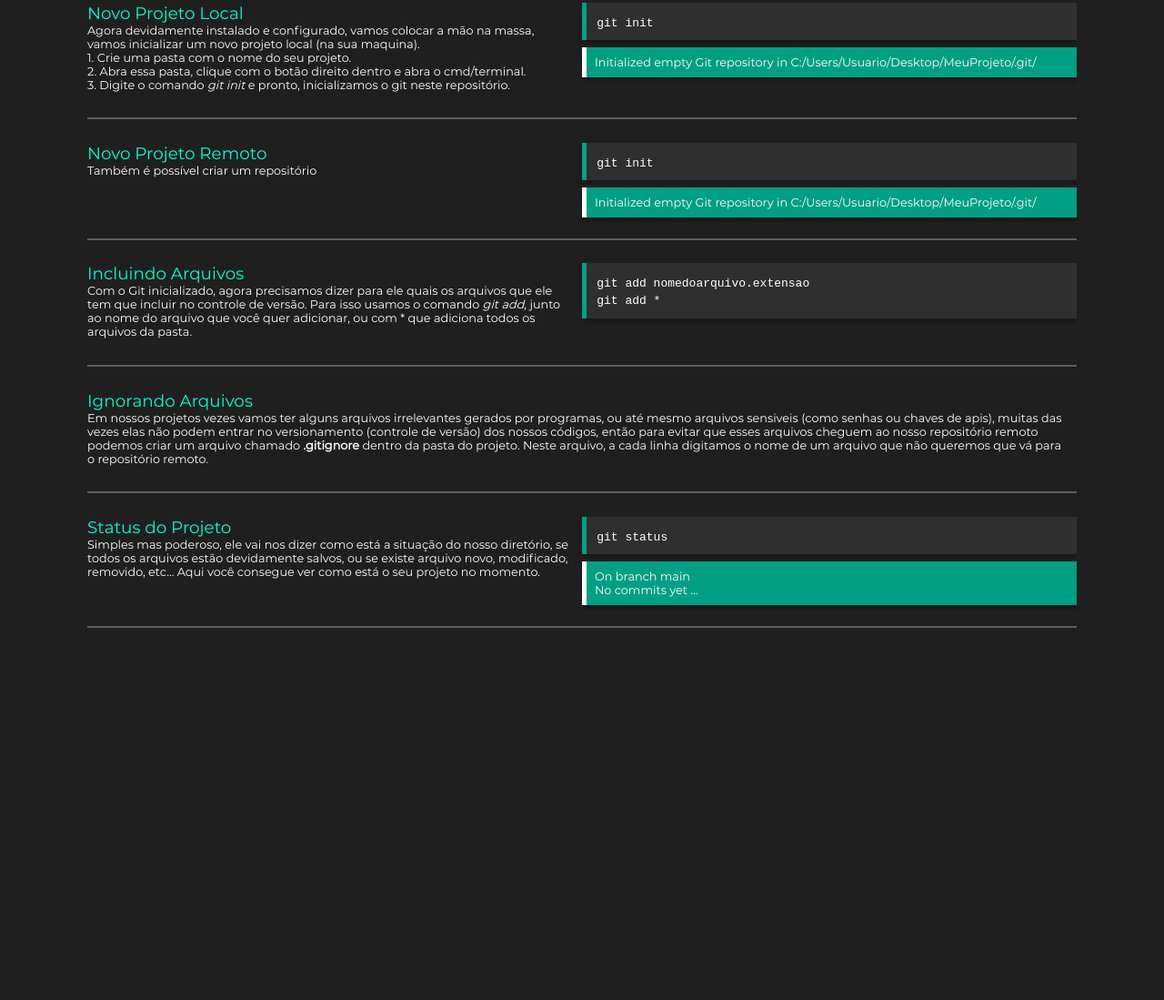
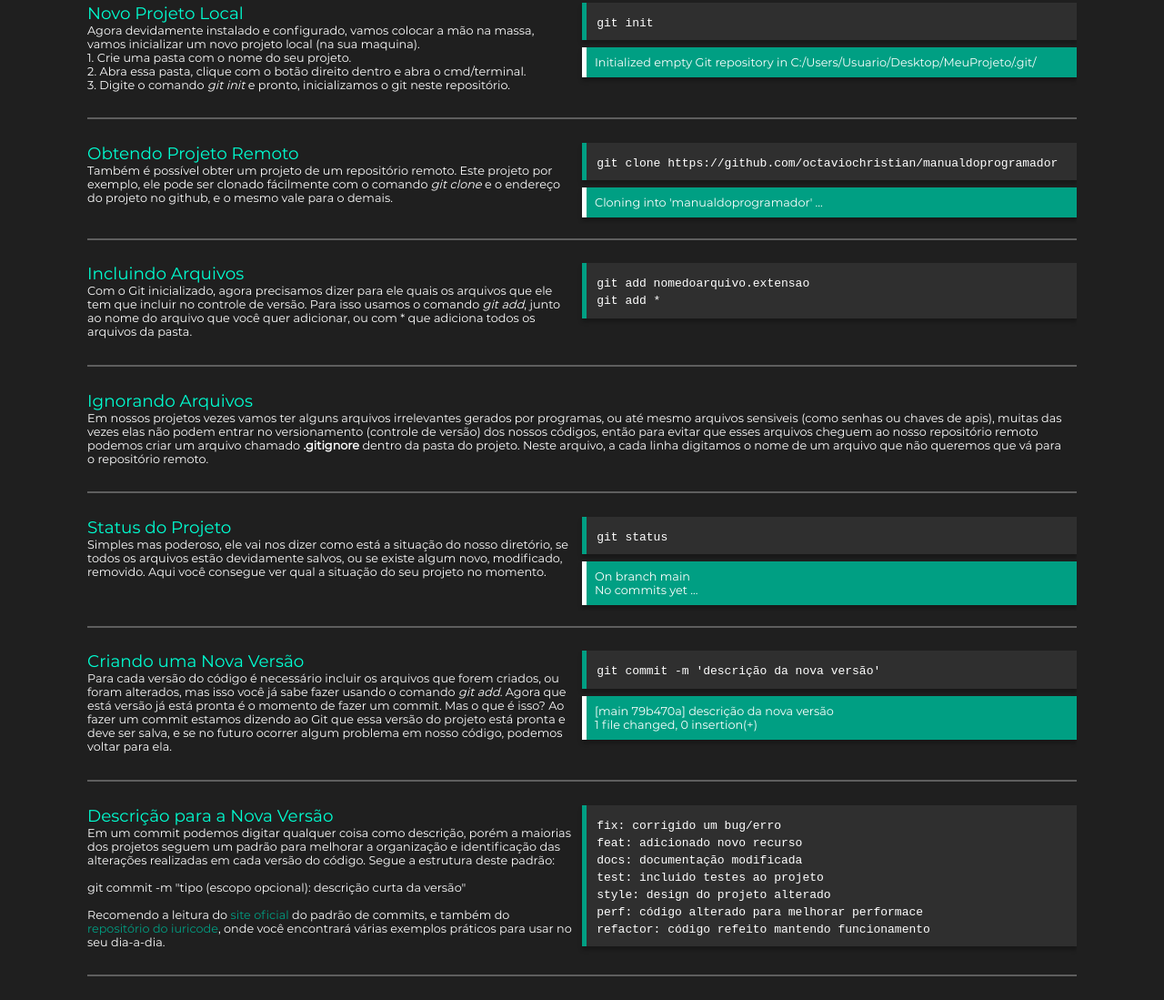
Before and after one commit to octaviochristian/manualdoprogramador, a plain HTML site: page contents/git.html in a window 1280 px wide. Shown: the part 806-1905 px from the top of the page at 91% size. Before the commit the page ends 1521 px from the top, so only its background shows below. Drawn offline with Linux system fonts and the light colour scheme.

Commit message:
feat: conteudo git atualizado

```diff
--- a/contents/git.html
+++ b/contents/git.html
@@ -12,7 +12,6 @@
     <link rel="stylesheet" href="../style/style.css">
 </head>
 <body>
-    <!-- Digite abaixo o conteúdo da página: -->
     <script>
       const content = [
         {
@@ -43,10 +42,10 @@
             code_result : `Initialized empty Git repository in C:/Users/Usuario/Desktop/MeuProjeto/.git/`,
         },
         {
-            title : `Novo Projeto Remoto`,
-            description : `Também é possível criar um repositório`,
-            code_example : `git init`,
-            code_result : `Initialized empty Git repository in C:/Users/Usuario/Desktop/MeuProjeto/.git/`,
+            title : `Obtendo Projeto Remoto`,
+            description : `Também é possível obter um projeto de um repositório remoto. Este projeto por exemplo, ele pode ser clonado fácilmente com o comando <i>git clone</i> e o endereço do projeto no github, e o mesmo vale para o demais.`,
+            code_example : `git clone https://github.com/octaviochristian/manualdoprogramador`,
+            code_result : `Cloning into 'manualdoprogramador' ...`,
         },
         {
             title : `Incluindo Arquivos`,
@@ -59,9 +58,20 @@
         },
         {
             title : `Status do Projeto`,
-            description : `Simples mas poderoso, ele vai nos dizer como está a situação do nosso diretório, se todos os arquivos estão devidamente salvos, ou se existe arquivo novo, modificado, removido, etc... Aqui você consegue ver como está o seu projeto no momento.`,
+            description : `Simples mas poderoso, ele vai nos dizer como está a situação do nosso diretório, se todos os arquivos estão devidamente salvos, ou se existe algum novo, modificado, removido. Aqui você consegue ver qual a situação do seu projeto no momento.`,
             code_example : `git status`,
             code_result : `On branch main\nNo commits yet ...`,
+        },
+        {
+            title : `Criando uma Nova Versão`,
+            description : `Para cada versão do código é necessário incluir os arquivos que forem criados, ou foram alterados, mas isso você já sabe fazer usando o comando <i>git add</i>. Agora que está versão já está pronta é o momento de fazer um commit. Mas o que é isso? Ao fazer um commit estamos dizendo ao Git que essa versão do projeto está pronta e deve ser salva, e se no futuro ocorrer algum problema em nosso código, podemos voltar para ela.`,
+            code_example : `git commit -m 'descrição da nova versão'`,
+            code_result : `[main 79b470a] descrição da nova versão\n1 file changed, 0 insertion(+)`,
+        },
+        {
+            title : `Descrição para a Nova Versão`,
+            description : `Em um commit podemos digitar qualquer coisa como descrição, porém a maiorias dos projetos seguem um padrão para melhorar a organização e identificação das alterações realizadas em cada versão do código. Segue a estrutura deste padrão:<br><br>git commit -m "tipo (escopo opcional): descrição curta da versão"<br><br>Recomendo a leitura do <a href="https://www.conventionalcommits.org/pt-br/v1.0.0/" target="_blank">site oficial</a> do padrão de commits, e também do <a href="https://github.com/iuricode/padroes-de-commits" target="_black">repositório do iuricode</a>, onde você encontrará várias exemplos práticos para usar no seu dia-a-dia.`,
+            code_example : `fix: corrigido um bug/erro\nfeat: adicionado novo recurso\ndocs: documentação modificada\ntest: incluido testes ao projeto\nstyle: design do projeto alterado\nperf: código alterado para melhorar performace\nrefactor: código refeito mantendo funcionamento`,
         },
     ];
     </script>
```
